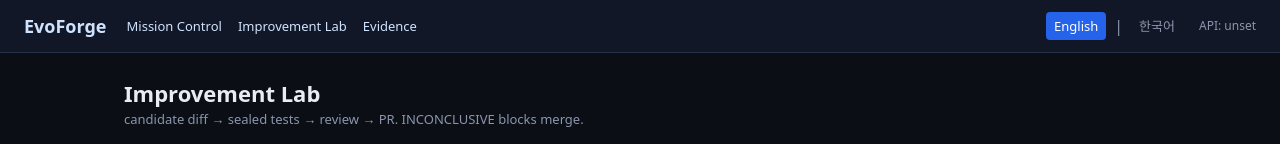
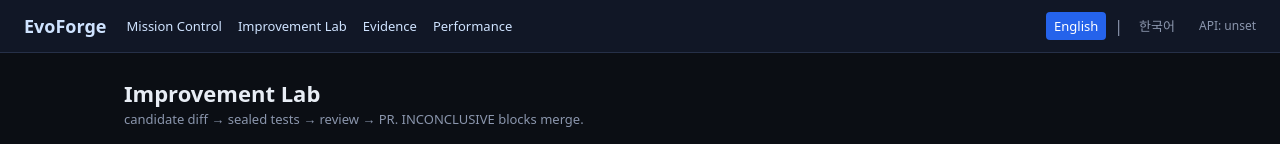
Before and after one commit to itproanalysis/evoforge, a Next.js app in the folder apps/web/: page /en/lab in a window 1280 px wide. Shown: the top 144 px of the page. Built offline with nearby package versions, Linux system fonts and the light colour scheme; no server answers.

Commit message:
feat(web): add Performance nav link and snapshot card to localized [locale] layout and page

```diff
--- a/apps/web/app/[locale]/layout.tsx
+++ b/apps/web/app/[locale]/layout.tsx
@@ -71,6 +71,12 @@ export default async function LocaleLayout({
               >
                 {t('evidence')}
               </a>
+              <a
+                href="/performance"
+                className="text-text-tertiary no-underline text-sm hover:text-text-primary"
+              >
+                {t('performance')}
+              </a>
             </nav>
             <div className="ml-auto flex items-center gap-4">
               <LanguageSwitcher />
--- a/apps/web/app/[locale]/page.tsx
+++ b/apps/web/app/[locale]/page.tsx
@@ -7,9 +7,11 @@ import {
   type LedgerSnapshot,
   type MissionDetail,
   type MissionState,
+  type PerformanceSnapshot,
   getDashboard,
   getLedger,
   getMission,
+  getPerformance,
   postMission,
   postMissionAdvance,
   postMissionCancel,
@@ -33,6 +35,7 @@ export default function MissionControl() {
   const [mission, setMission] = useState<MissionDetail | null>(null);
   const [dashboard, setDashboard] = useState<DashboardSnapshot | null>(null);
   const [ledger, setLedger] = useState<LedgerSnapshot | null>(null);
+  const [perf, setPerf] = useState<PerformanceSnapshot | null>(null);
   const stopRef = useRef(false);
 
   const refreshState = async (missionId: string | null) => {
@@ -51,6 +54,7 @@ export default function MissionControl() {
 
   useEffect(() => {
     void refreshState(null);
+    getPerformance().then(setPerf).catch(() => {});
   }, []);
 
   useEffect(() => {
@@ -144,6 +148,27 @@ export default function MissionControl() {
       </section>
 
       <Card className="mt-4">
+        <div className="text-xs text-text-secondary">Performance (GET /v1/performance)</div>
+        <div className="text-sm mt-1">
+          {perf && perf.comparison.status === "measured" && perf.comparison.verdict ? (
+            <>
+              비교: <code>{perf.comparison.verdict}</code>{" "}
+              {typeof perf.comparison.delta_pp === "number"
+                ? `Δ${perf.comparison.delta_pp.toFixed(1)}%p`
+                : ""}
+            </>
+          ) : (
+            "not measured yet"
+          )}
+        </div>
+        <p className="mb-0 mt-2">
+          <a href="/performance" className="text-accent-cyan hover:underline">
+            Performance →
+          </a>
+        </p>
+      </Card>
+
+      <Card className="mt-4">
         <div className="text-xs text-text-secondary mb-2">{t("objective-label")}</div>
         <div className="flex gap-2 flex-wrap">
           <Input
--- a/apps/web/messages/en.json
+++ b/apps/web/messages/en.json
@@ -15,7 +15,8 @@
   "navigation": {
     "mission-control": "Mission Control",
     "improvement-lab": "Improvement Lab",
-    "evidence": "Evidence"
+    "evidence": "Evidence",
+    "performance": "Performance"
   },
   "mission-control": {
     "heading": "Mission Control",
--- a/apps/web/messages/ko.json
+++ b/apps/web/messages/ko.json
@@ -15,7 +15,8 @@
   "navigation": {
     "mission-control": "미션 컨트롤",
     "improvement-lab": "개선 랩",
-    "evidence": "증거"
+    "evidence": "증거",
+    "performance": "성과 분석"
   },
   "mission-control": {
     "heading": "미션 컨트롤",
```
